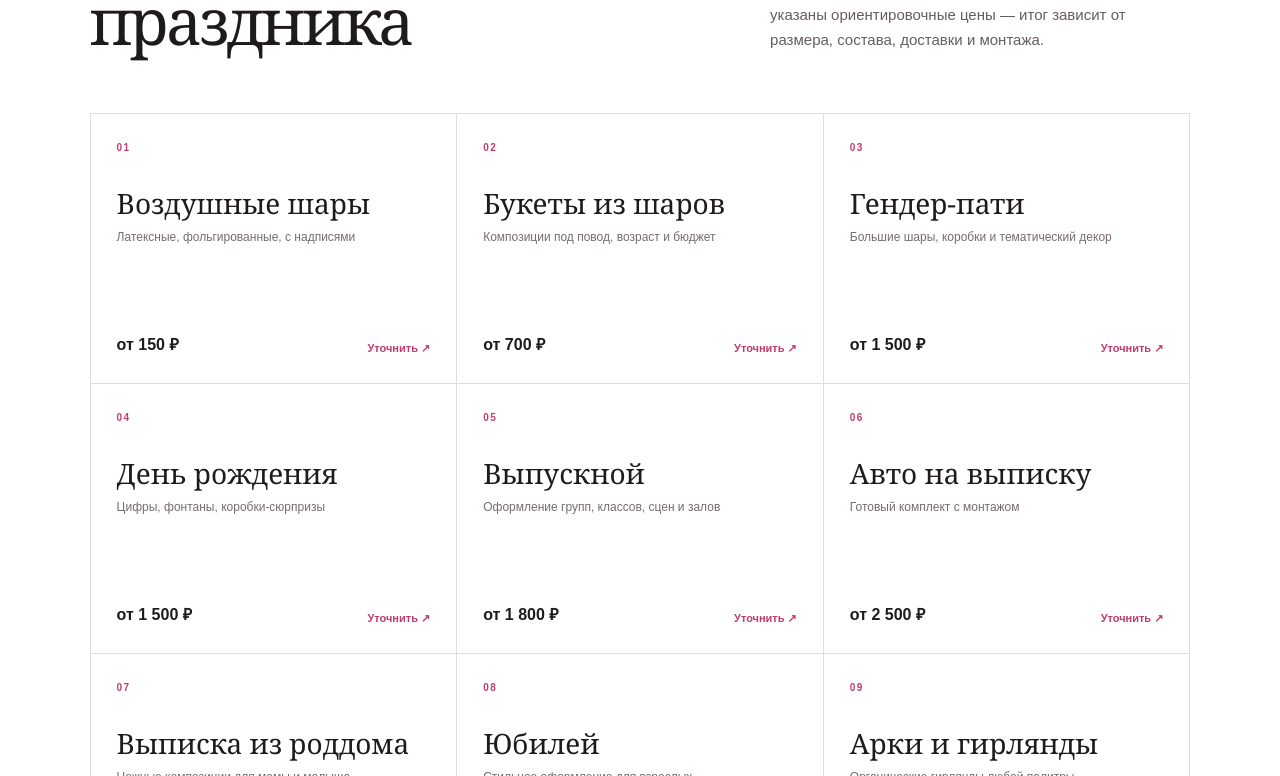
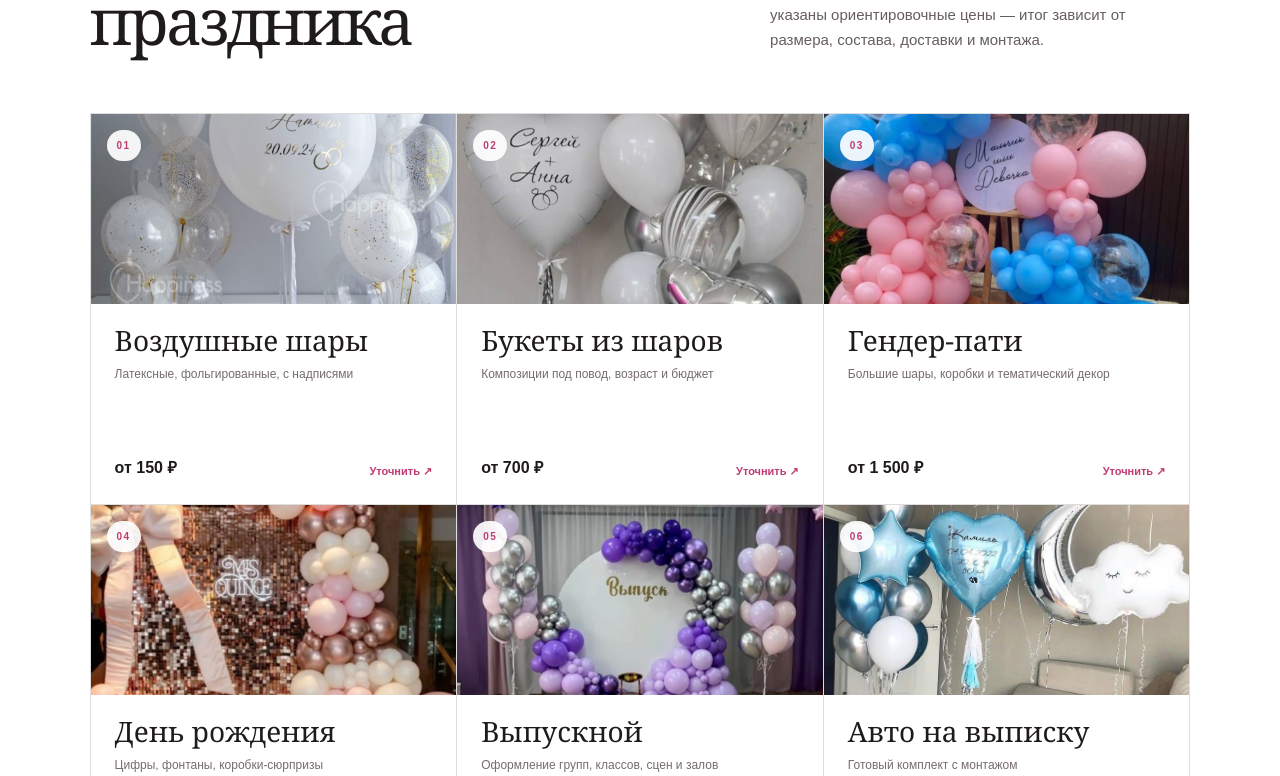
Before and after one commit to shafranovskijm-pixel/shariku-website, a Next.js app: page / in a window 1280 px wide. Shown: the part 1244-2020 px from the top of the page. Built offline with nearby package versions, Linux system fonts and the light colour scheme.

Commit message:
Add service imagery and footer credit

```diff
--- a/app/globals.css
+++ b/app/globals.css
@@ -361,10 +361,8 @@ h2 {
 .service-card {
   border-bottom: 1px solid var(--line);
   border-right: 1px solid var(--line);
-  display: flex;
-  flex-direction: column;
-  min-height: 270px;
-  padding: 26px;
+  min-height: 390px;
+  overflow: hidden;
   transition: background 180ms ease, transform 180ms ease;
 }
 
@@ -374,10 +372,41 @@ h2 {
 }
 
 .service-number {
+  background: rgba(255, 255, 255, 0.92);
+  border-radius: 100px;
   color: var(--pink-dark);
   font-size: 10px;
   font-weight: 800;
+  left: 16px;
   letter-spacing: 0.14em;
+  padding: 8px 10px;
+  position: absolute;
+  top: 16px;
+  z-index: 1;
+}
+
+.service-image {
+  background: var(--cream);
+  height: 190px;
+  overflow: hidden;
+  position: relative;
+}
+
+.service-image img {
+  height: 100%;
+  object-fit: cover;
+  transition: transform 500ms ease;
+}
+
+.service-card:hover .service-image img {
+  transform: scale(1.035);
+}
+
+.service-content {
+  display: flex;
+  flex-direction: column;
+  min-height: 200px;
+  padding: 22px 24px 24px;
 }
 
 .service-card h3 {
@@ -385,17 +414,17 @@ h2 {
   font-size: 28px;
   font-weight: 400;
   line-height: 1.05;
-  margin: 34px 0 10px;
+  margin: 0 0 10px;
 }
 
-.service-card > p {
+.service-content > p {
   color: #756b70;
   font-size: 12px;
   line-height: 1.5;
   margin: 0;
 }
 
-.service-card > div {
+.service-meta {
   align-items: end;
   display: flex;
   justify-content: space-between;
@@ -746,16 +775,19 @@ h2 {
 }
 
 footer {
+  background: var(--paper);
+  padding: 44px clamp(22px, 7vw, 130px) 28px;
+}
+
+.footer-main {
   align-items: center;
-  background: var(--paper);
   display: grid;
   gap: 40px;
   grid-template-columns: 1fr 1.2fr 1fr;
-  min-height: 170px;
-  padding: 44px clamp(22px, 7vw, 130px);
+  min-height: 100px;
 }
 
-footer > p {
+.footer-main > p {
   color: #70666b;
   font-size: 12px;
   line-height: 1.5;
@@ -763,12 +795,50 @@ footer > p {
   text-align: center;
 }
 
-footer > div {
+.footer-details {
   display: flex;
   font-size: 11px;
   font-weight: 800;
   gap: 20px;
   justify-content: end;
+}
+
+.footer-credit {
+  align-items: center;
+  border-top: 1px solid var(--line);
+  color: #81777c;
+  display: flex;
+  font-size: 12px;
+  gap: 7px;
+  justify-content: center;
+  margin-top: 30px;
+  padding-top: 24px;
+  transition: color 180ms ease;
+}
+
+.footer-credit strong {
+  color: var(--pink-dark);
+}
+
+.footer-credit:hover {
+  color: var(--ink);
+}
+
+.pulse-heart {
+  animation: heart-pulse 1.35s ease-in-out infinite;
+  color: #e34d67;
+  display: inline-block;
+  font-size: 17px;
+  line-height: 1;
+  transform-origin: center;
+}
+
+@keyframes heart-pulse {
+  0%, 100% { transform: scale(1); }
+  16% { transform: scale(1.24); }
+  30% { transform: scale(1); }
+  44% { transform: scale(1.15); }
+  62% { transform: scale(1); }
 }
 
 @media (max-width: 1050px) {
@@ -960,17 +1030,28 @@ footer > div {
     padding: 76px 18px;
   }
 
-  footer {
+  .footer-main {
     grid-template-columns: 1fr;
+    gap: 24px;
     padding: 46px 18px;
   }
 
-  footer > p {
+  .footer-main > p {
     text-align: left;
   }
 
-  footer > div {
+  .footer-details {
     justify-content: flex-start;
+  }
+
+  footer {
+    padding-inline: 18px;
+  }
+}
+
+@media (prefers-reduced-motion: reduce) {
+  .pulse-heart {
+    animation: none;
   }
 }
 
--- a/app/page.tsx
+++ b/app/page.tsx
@@ -6,18 +6,18 @@ const telegramLink =
   `https://t.me/+${phone}?text=${encodeURIComponent("Здравствуйте! Хочу заказать шары или оформление праздника.")}&profile`;
 
 const services = [
-  { title: "Воздушные шары", price: "от 150 ₽", note: "Латексные, фольгированные, с надписями" },
-  { title: "Букеты из шаров", price: "от 700 ₽", note: "Композиции под повод, возраст и бюджет" },
-  { title: "Гендер-пати", price: "от 1 500 ₽", note: "Большие шары, коробки и тематический декор" },
-  { title: "День рождения", price: "от 1 500 ₽", note: "Цифры, фонтаны, коробки-сюрпризы" },
-  { title: "Выпускной", price: "от 1 800 ₽", note: "Оформление групп, классов, сцен и залов" },
-  { title: "Авто на выписку", price: "от 2 500 ₽", note: "Готовый комплект с монтажом" },
-  { title: "Выписка из роддома", price: "от 3 000 ₽", note: "Нежные композиции для мамы и малыша" },
-  { title: "Юбилей", price: "от 3 500 ₽", note: "Стильное оформление для взрослых" },
-  { title: "Арки и гирлянды", price: "от 4 000 ₽", note: "Органические гирлянды любой палитры" },
-  { title: "Корпоратив", price: "от 6 000 ₽", note: "Открытия, презентации и бренд-зоны" },
-  { title: "Фотозоны", price: "от 6 500 ₽", note: "Фон, декор, надпись и монтаж" },
-  { title: "Свадебное оформление", price: "от 10 000 ₽", note: "Персональная концепция для площадки" },
+  { title: "Воздушные шары", price: "от 150 ₽", note: "Латексные, фольгированные, с надписями", image: "/images/works/work-001.jpeg", alt: "Белая персональная композиция из воздушных шаров" },
+  { title: "Букеты из шаров", price: "от 700 ₽", note: "Композиции под повод, возраст и бюджет", image: "/images/works/work-004.jpeg", alt: "Серебряно-белый букет из воздушных шаров" },
+  { title: "Гендер-пати", price: "от 1 500 ₽", note: "Большие шары, коробки и тематический декор", image: "/images/works/work-108.jpeg", alt: "Большая композиция для гендер-пати" },
+  { title: "День рождения", price: "от 1 500 ₽", note: "Цифры, фонтаны, коробки-сюрпризы", image: "/images/works/work-069.jpeg", alt: "Розово-золотая фотозона на день рождения" },
+  { title: "Выпускной", price: "от 1 800 ₽", note: "Оформление групп, классов, сцен и залов", image: "/images/works/work-120.jpeg", alt: "Фиолетовая фотозона на выпускной" },
+  { title: "Авто на выписку", price: "от 2 500 ₽", note: "Готовый комплект с монтажом", image: "/images/works/work-103.jpeg", alt: "Голубая композиция для новорождённого" },
+  { title: "Выписка из роддома", price: "от 3 000 ₽", note: "Нежные композиции для мамы и малыша", image: "/images/newborn.jpeg", alt: "Нежная композиция из шаров на выписку" },
+  { title: "Юбилей", price: "от 3 500 ₽", note: "Стильное оформление для взрослых", image: "/images/works/work-058.jpeg", alt: "Золотая фотозона на юбилей" },
+  { title: "Арки и гирлянды", price: "от 4 000 ₽", note: "Органические гирлянды любой палитры", image: "/images/works/work-055.jpeg", alt: "Воздушная бело-золотая арка из шаров" },
+  { title: "Корпоратив", price: "от 6 000 ₽", note: "Открытия, презентации и бренд-зоны", image: "/images/works/work-066.jpeg", alt: "Большая синяя фотозона для праздничной сцены" },
+  { title: "Фотозоны", price: "от 6 500 ₽", note: "Фон, декор, надпись и монтаж", image: "/images/works/work-056.jpeg", alt: "Нежная розовая фотозона" },
+  { title: "Свадебное оформление", price: "от 10 000 ₽", note: "Персональная концепция для площадки", image: "/images/works/work-077.jpeg", alt: "Свадебное оформление на природе" },
 ];
 
 const gallery = [
@@ -68,7 +68,7 @@ export default function Home() {
         </div>
         <div className="hero-visual">
           <div className="hero-photo">
-            <img src="/images/hero.jpeg" alt="Нежная фотозона студии Шарик" />
+            <img src="/images/hero.jpeg?v=2" alt="Нежная розово-серебряная фотозона студии Шарик" fetchPriority="high" />
           </div>
           <div className="floating-card floating-card-top">
             <span className="spark">✦</span>
@@ -97,12 +97,17 @@ export default function Home() {
         <div className="services-grid">
           {services.map((service, index) => (
             <article className="service-card" key={service.title}>
+              <div className="service-image">
+                <img src={service.image} alt={service.alt} loading="lazy" />
                 <span className="service-number">{String(index + 1).padStart(2, "0")}</span>
+              </div>
+              <div className="service-content">
                 <h3>{service.title}</h3>
                 <p>{service.note}</p>
-              <div>
+                <div className="service-meta">
                   <strong>{service.price}</strong>
                   <a href={whatsappLink} aria-label={`Узнать стоимость: ${service.title}`}>Уточнить <span>↗</span></a>
+                </div>
               </div>
             </article>
           ))}
@@ -174,12 +179,17 @@ export default function Home() {
       </section>
 
       <footer>
+        <div className="footer-main">
           <a className="brand brand-footer" href="#top">
             <span className="brand-mark">Ш</span>
             <span><strong>Шарик</strong><small>студия декора</small></span>
           </a>
           <p>Создаём атмосферу вашего праздника в Приморском крае</p>
-        <div><span>Садовая, 3г</span><span>Ежедневно</span></div>
+          <div className="footer-details"><span>Садовая, 3г</span><span>Ежедневно</span></div>
+        </div>
+        <a className="footer-credit" href="https://24zxc.ru" target="_blank" rel="noopener noreferrer">
+          Сделано с <span className="pulse-heart" aria-label="любовью">♥</span> <strong>24zxc.ru</strong>
+        </a>
       </footer>
     </main>
   );
--- a/app/works/page.tsx
+++ b/app/works/page.tsx
@@ -100,12 +100,17 @@ export default function WorksPage() {
       </section>
 
       <footer>
-        <a className="brand brand-footer" href="/">
-          <span className="brand-mark">Ш</span>
-          <span><strong>Шарик</strong><small>студия декора</small></span>
+        <div className="footer-main">
+          <a className="brand brand-footer" href="/">
+            <span className="brand-mark">Ш</span>
+            <span><strong>Шарик</strong><small>студия декора</small></span>
+          </a>
+          <p>Создаём атмосферу вашего праздника в Приморском крае</p>
+          <div className="footer-details"><span>Садовая, 3г</span><span>Ежедневно</span></div>
+        </div>
+        <a className="footer-credit" href="https://24zxc.ru" target="_blank" rel="noopener noreferrer">
+          Сделано с <span className="pulse-heart" aria-label="любовью">♥</span> <strong>24zxc.ru</strong>
         </a>
-        <p>Создаём атмосферу вашего праздника в Приморском крае</p>
-        <div><span>Садовая, 3г</span><span>Ежедневно</span></div>
       </footer>
     </main>
   );
```
Lines whose indentation alone changed are shown as unchanged.
